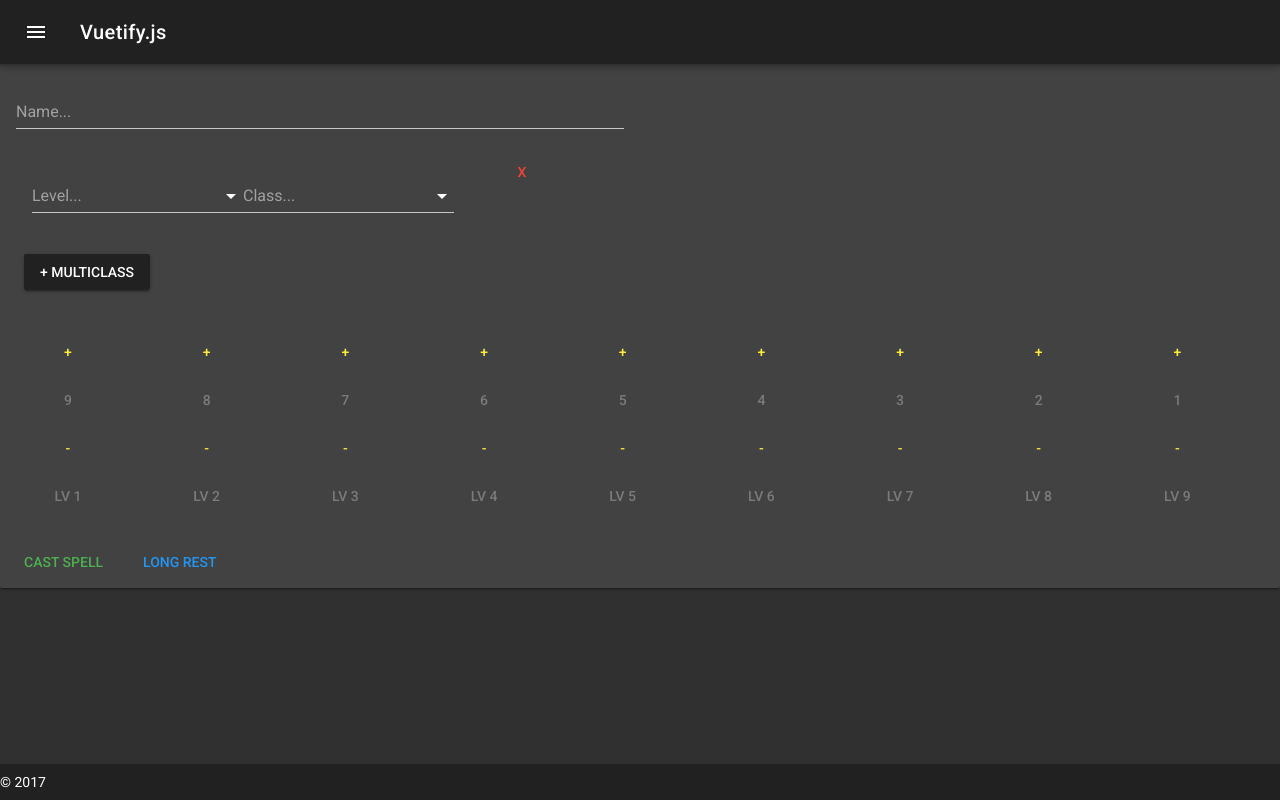
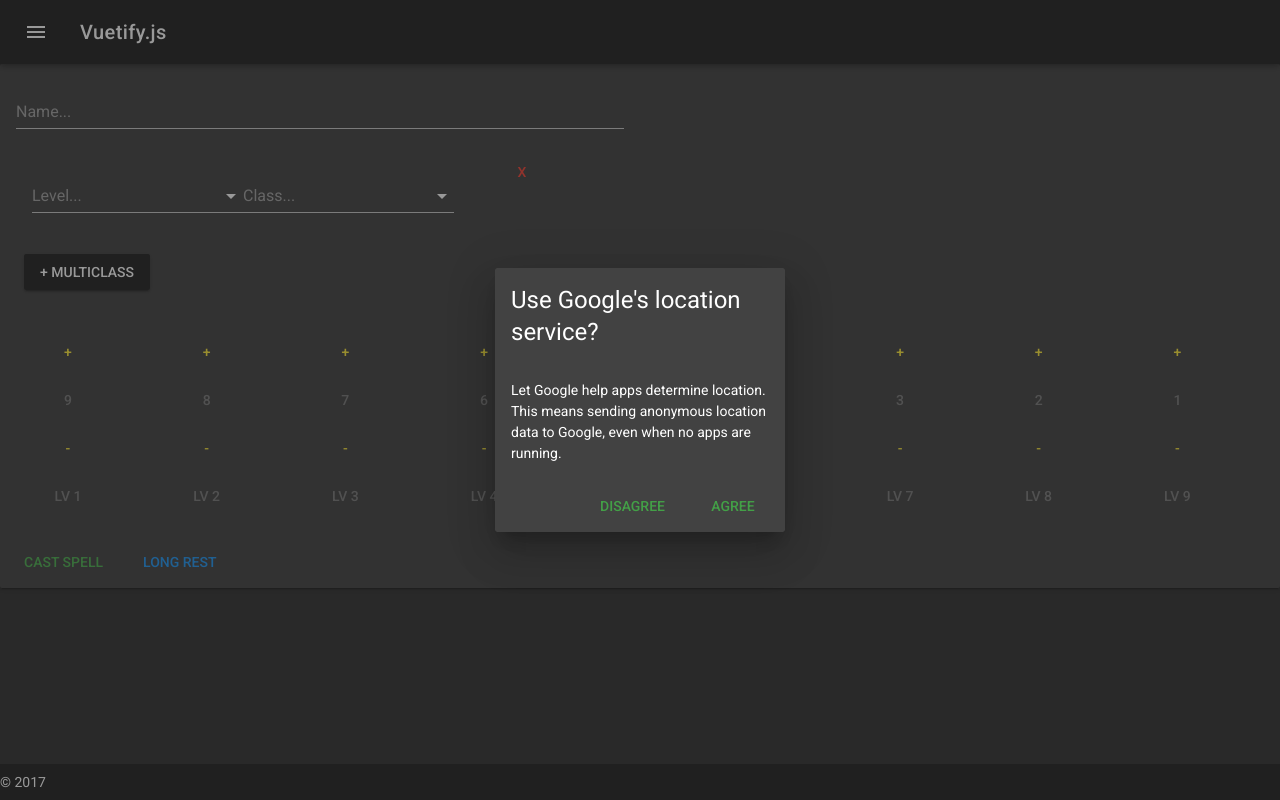
Before and after one commit to rtfreedman/DMinimal, a Vue app in the folder frontend/: page /#/spelltracker in a window 1280 px wide. Built offline with nearby package versions, Linux system fonts and the light colour scheme.

Commit message:
got search dialog working and renamed some files

```diff
--- /dev/null
+++ b/frontend/src/components/SearchDialog.vue
@@ -0,0 +1,46 @@
+<template>
+  <v-layout row justify-center>
+    <v-dialog
+      v-model="dialog"
+      max-width="290"
+    >
+      <v-card>
+        <v-card-title class="headline">Use Google's location service?</v-card-title>
+
+        <v-card-text>
+          Let Google help apps determine location. This means sending anonymous location data to Google, even when no apps are running.
+        </v-card-text>
+
+        <v-card-actions>
+          <v-spacer></v-spacer>
+
+          <v-btn
+            color="green darken-1"
+            flat="flat"
+            @click="dialog = false"
+          >
+            Disagree
+          </v-btn>
+
+          <v-btn
+            color="green darken-1"
+            flat="flat"
+            @click="dialog = false"
+          >
+            Agree
+          </v-btn>
+        </v-card-actions>
+      </v-card>
+    </v-dialog>
+  </v-layout>
+</template>
+
+<script>
+  export default {
+    data () {
+      return {
+        dialog: true
+      }
+    }
+  }
+</script>
--- a/frontend/src/components/SpellTracker.vue
+++ b/frontend/src/components/Tracker.vue
@@ -22,19 +22,22 @@
       </v-layout>
     </v-card-text>
     <v-card-actions>
-      <v-btn flat color="green">Cast Spell</v-btn>
+      <v-btn flat color="green" @click="$refs.spellsearch.dialog=true">Cast Spell</v-btn>
       <v-btn flat color="blue">Long Rest</v-btn>
     </v-card-actions>
+    <searchDialog ref="spellsearch"></searchDialog>
   </v-card>
 </template>
 
 <script>
 import Counter from '@/components/Counter'
 import Multiclass from '@/components/Multiclass'
+import SearchDialog from '@/components/SearchDialog'
 export default {
   data () {
     return {
       characterName: '',
+      dialogOpen: false,
       spellLevels: [...Array(9).keys()],
       numClasses: 1,
       classes: [0]
@@ -52,6 +55,7 @@ export default {
   },
   components: {
     Counter,
+    SearchDialog,
     Multiclass
   },
   methods: {
--- a/frontend/src/router/index.js
+++ b/frontend/src/router/index.js
@@ -1,7 +1,7 @@
 import Vue from 'vue'
 import Router from 'vue-router'
 import Home from '@/components/Home'
-import SpellTracker from '@/components/SpellTracker'
+import Tracker from '@/components/Tracker'
 
 Vue.use(Router)
 
@@ -14,8 +14,8 @@ export default new Router({
     },
     {
       path: '/spelltracker',
-      name: 'SpellTracker',
-      component: SpellTracker
+      name: 'Spell Tracker',
+      component: Tracker
     }
   ]
 })
```
